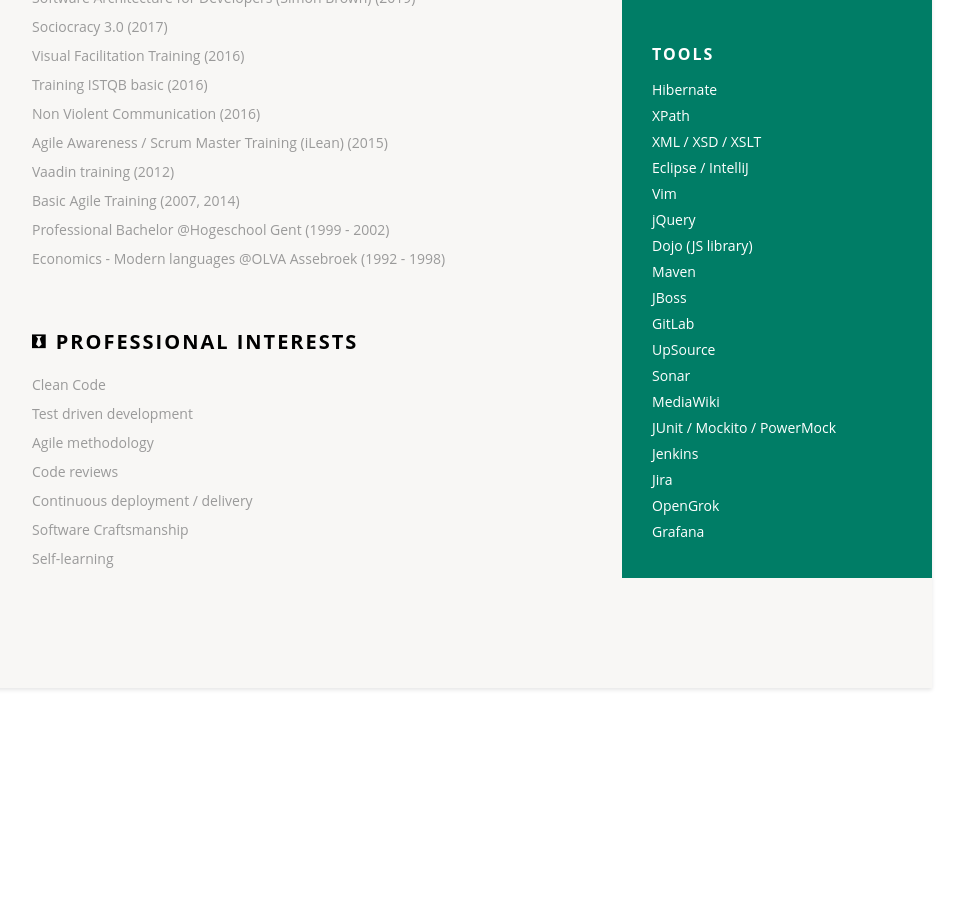
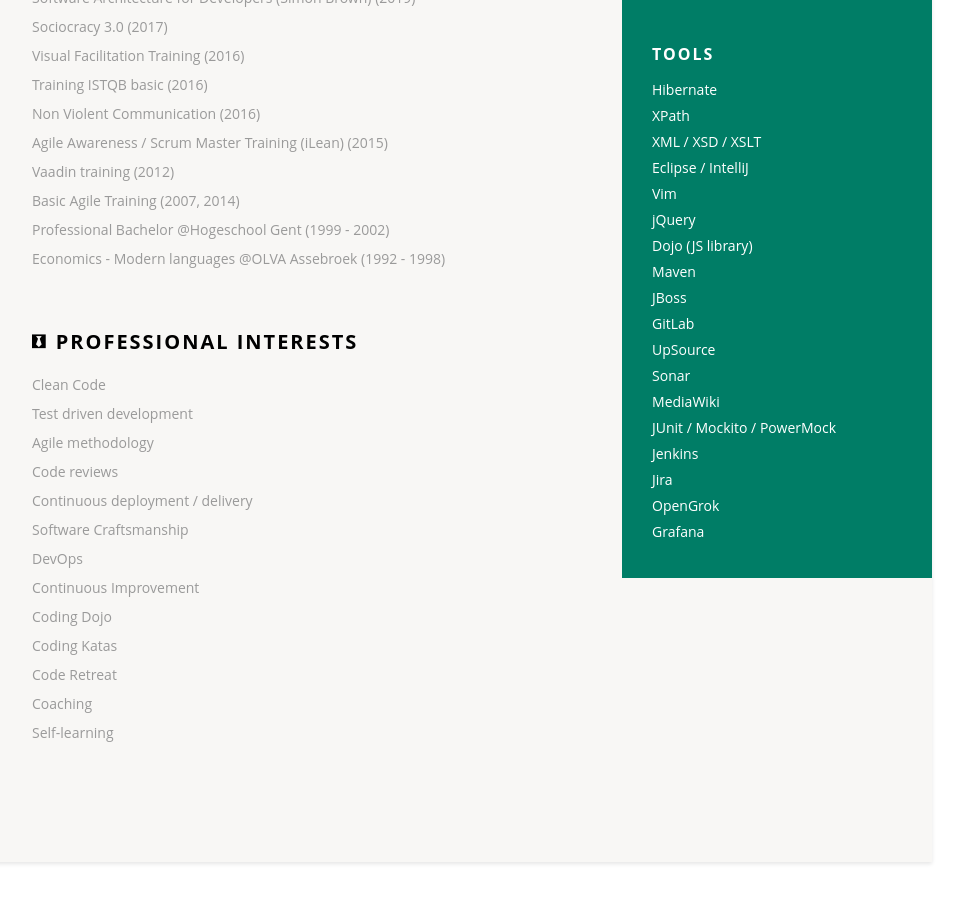
Before and after one commit to frederikmartens/frederikmartens.github.io, a Jekyll site: the page built from index.html, in a window 1280 px wide and 900 px high, scrolled down 1047 px. Shown: the whole window, without its empty margins (188-1151 px from the left). Built offline with Jekyll 4.4.1, drawn with Linux system fonts in a browser that asks for light colours; before the commit the page ends 1773 px from its top, so only the background shows below that.

Commit message:
Update CV data with even more data
Added points of view and added data to professional interests

```diff
--- a/_data/cv.yml
+++ b/_data/cv.yml
@@ -136,6 +136,12 @@
   - Code reviews
   - Continuous deployment / delivery
   - Software Craftsmanship
+  - DevOps
+  - Continuous Improvement
+  - Coding Dojo
+  - Coding Katas
+  - Code Retreat
+  - Coaching
   - Self-learning
 
 books:
@@ -164,4 +170,9 @@
   - Kent Beck
   - Venkat Subramaniam
   - Thierry de Pauw
+
+pointsOfView:
+  - Never Stop Learning
+  - Know Your Tools
+  - Boyscout Rule
 ...
```
